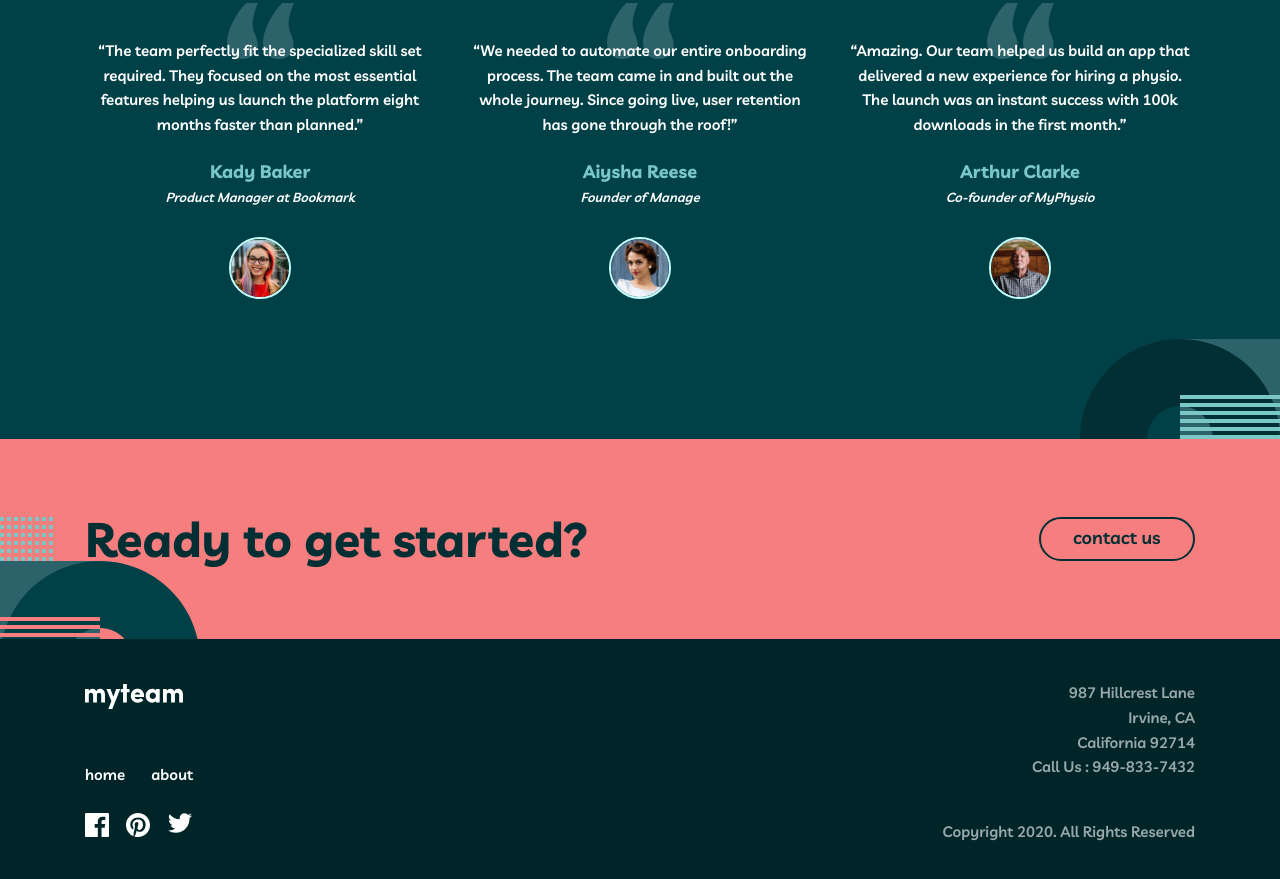
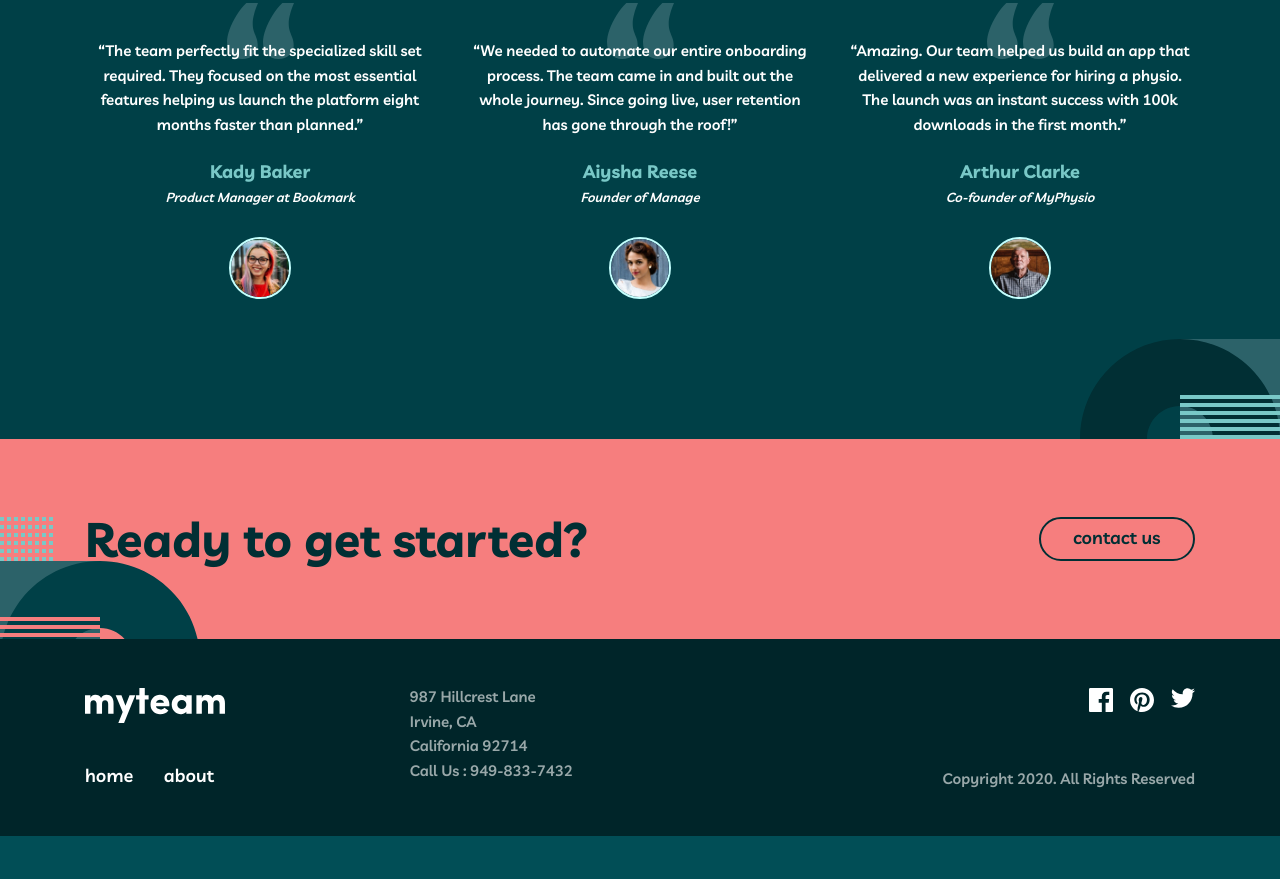
Before and after one commit to Andrparsons/myteam-website, a plain HTML site: page index.html in a window 1280 px wide. Shown: the part 1689-2568 px from the top of the page. After the commit the page ends 2525 px from the top, so only its background shows below. Drawn offline with Linux system fonts and the light colour scheme.

Commit message:
footer layout for large screens

```diff
--- a/css/styles.css
+++ b/css/styles.css
@@ -216,8 +216,8 @@ h3 {
   }
 
   .footer__container {
-    padding-top: 3.5em;
-    padding-bottom: 3.5em;
+    padding-top: 3.75em;
+    padding-bottom: 3.75em;
   }
 }
 
@@ -236,8 +236,8 @@ h3 {
   }
 
   .footer__container {
-    padding-top: 3em;
-    padding-bottom: 3em;
+    padding-top: 3.25em;
+    padding-bottom: 3.25em;
   }
 }
 
@@ -806,3 +806,30 @@ h3 {
     align-self: end;
   }
 }
+
+@media (min-width: 1200px) {
+  .footer__container {
+    grid-template-areas:
+      "footer__logo footer__address footer__social-media"
+      "footer__logo footer__address footer__social-media"
+      "footer__nav footer__address footer__copyright";
+  }
+
+  .footer__logo {
+    max-width: 9.33em;
+  }
+
+  .nav__link--footer {
+    font-size: var(--fs-body1);
+  }
+
+  .footer__address {
+    text-align: start;
+  }
+
+  .footer__social-media {
+    margin: 0;
+    justify-content: end;
+    align-self: flex-start;
+  }
+}
```
